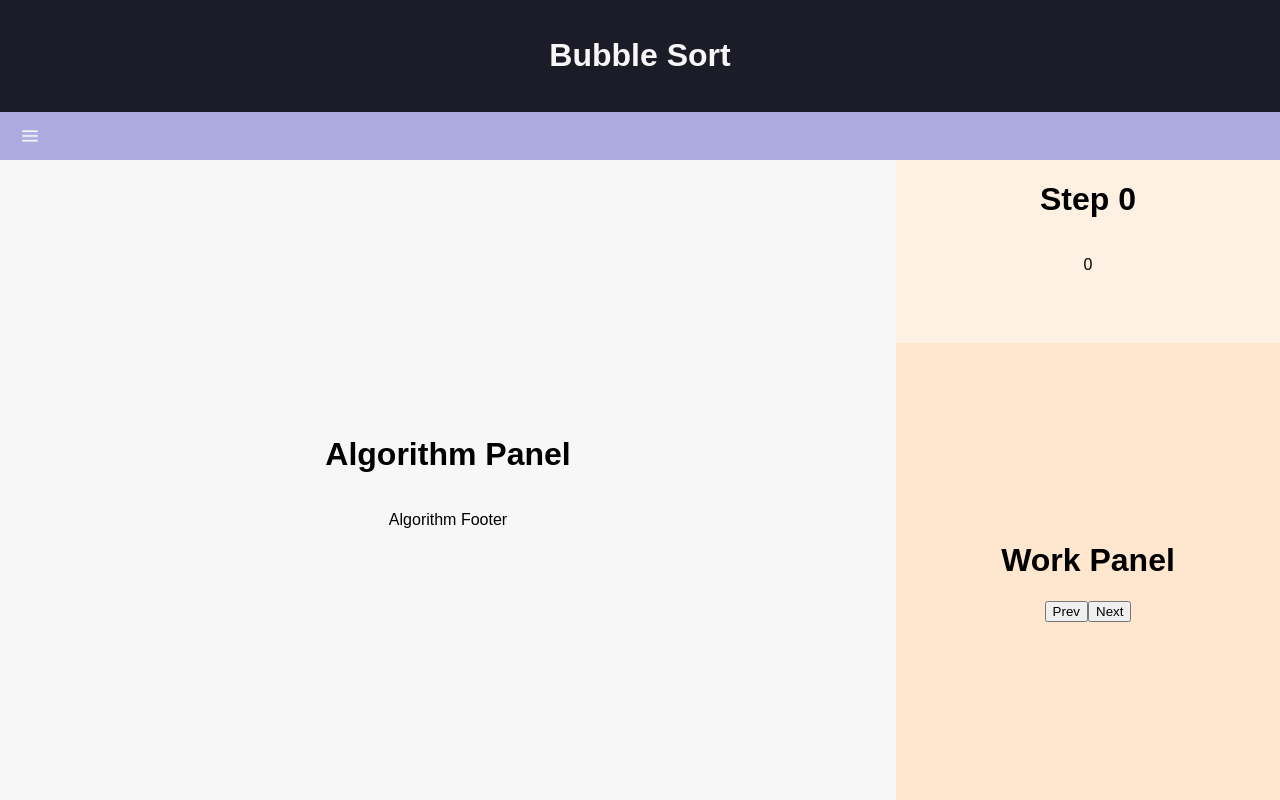
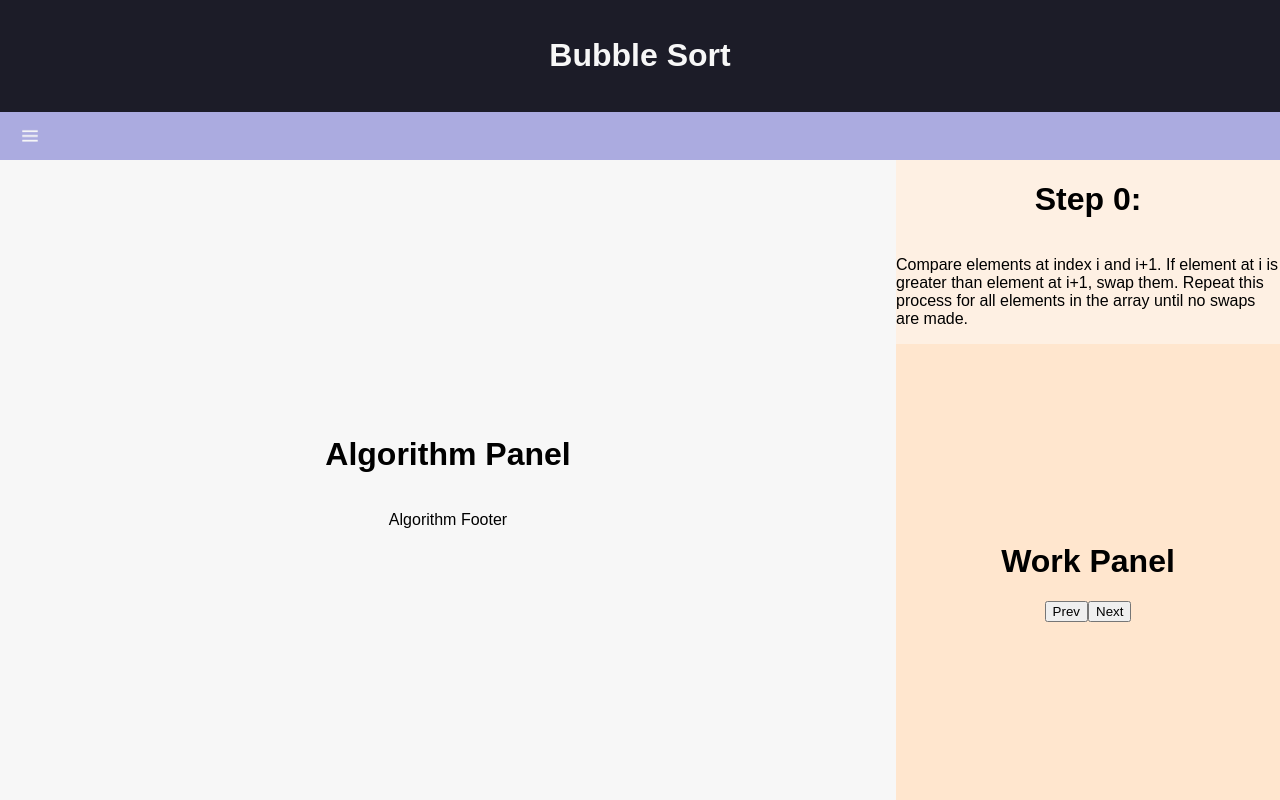
Before and after one commit to brendonnewt/algorithm-app, a React (Create React App) app in the folder ui/: page /sorting/bubblesort in a window 1280 px wide. Built offline with nearby package versions, Linux system fonts and the light colour scheme; no server answers; a web font is replaced by a local one.

Commit message:
making step description a prop so the component is reusable

```diff
--- a/ui/src/components/AlgorithmPanel.js
+++ b/ui/src/components/AlgorithmPanel.js
@@ -1,4 +1,4 @@
-import React, { useEffect } from 'react';
+import React, { useEffect, useCallback } from 'react';
 
 import AlgorithmFooter from "./AlgorithmFooter";
 import '../assets/styles/AlgorithmPanel.css';
@@ -6,17 +6,11 @@ import '../assets/styles/AlgorithmPanel.css';
 const AlgorithmPanel = (props) => {
     const {cycles, currentStep, setCycles} = props;
 
-    const addCycle = () => {
-        let newCycles = [...cycles];
-        newCycles.push([]);
-        setCycles(newCycles);
-    }
-
     const fetchCycles = () => {
         const body = {
             sort: "BubbleSort",
             arr: [5, 4, 3, 2, 1],
-        }
+        };
 
         fetch('http://localhost:8080/api/algorithm/sort', {
             method: 'POST',
@@ -25,10 +19,14 @@ const AlgorithmPanel = (props) => {
             },
             body: JSON.stringify(body),
         })
-        .then(response => response.json())
+        .then(response => {
+            if (response.ok) {
+                return response.json();
+            }
+            throw new Error('Request failed');
+        })
         .then(data => {
-            setCycles(data);
-            console.log(cycles);
+            setCycles([...cycles, ...data.cycles]);
         })
         .catch(error => console.error(error));
     }
--- a/ui/src/components/AlgorithmSection.js
+++ b/ui/src/components/AlgorithmSection.js
@@ -4,10 +4,10 @@ import WorkPanel from './WorkPanel';
 import '../assets/styles/AlgorithmSection.css';
 
 const AlgorithmSection = (props) => {
-    const {cycles, currentCycle, currentStep, nextStep, prevStep} = props;
+    const {cycles, currentCycle, currentStep, nextStep, prevStep, stepString} = props;
     return (
         <div className="algorithmSection">
-            <StepPanel currentCycle={currentCycle} currentStep={currentStep}/>
+            <StepPanel currentCycle={currentCycle} stepString={stepString}/>
             <WorkPanel
             cycles={cycles}
             currentStep={currentStep}
--- a/ui/src/components/StepPanel.js
+++ b/ui/src/components/StepPanel.js
@@ -1,11 +1,12 @@
 import "../assets/styles/StepPanel.css";
 
 const StepPanel = (props) => {
-    const {currentCycle, currentStep} = props;
+    const {currentCycle, stepString} = props;
+
     return (
         <div className="stepPanel">
-            <h1>Step {currentCycle}</h1>
-            <p>{currentStep}</p>
+            <h1>Step {currentCycle}:</h1>
+            <p>{stepString}</p>
         </div>
     );
 }
--- a/ui/src/pages/BubbleSort.js
+++ b/ui/src/pages/BubbleSort.js
@@ -7,6 +7,7 @@ const BubbleSort = () => {
     const [cycles, setCycles] = useState([]);
     const [currentCycle, setCurrentCycle] = useState(0);
     const [currentStep, setCurrentStep] = useState(0);
+    const stepString = "Compare elements at index i and i+1. If element at i is greater than element at i+1, swap them. Repeat this process for all elements in the array until no swaps are made.";
 
     const nextStep = () => {
         if (currentStep < cycles[currentCycle].length - 1) {
@@ -42,6 +43,7 @@ const BubbleSort = () => {
             currentStep={currentStep}
             nextStep={nextStep}
             prevStep={prevStep}
+            stepString={stepString}
             />
         </div>
     );
```
Also changed, not shown: 2 other files (tests, documents, lock files or other folders).
